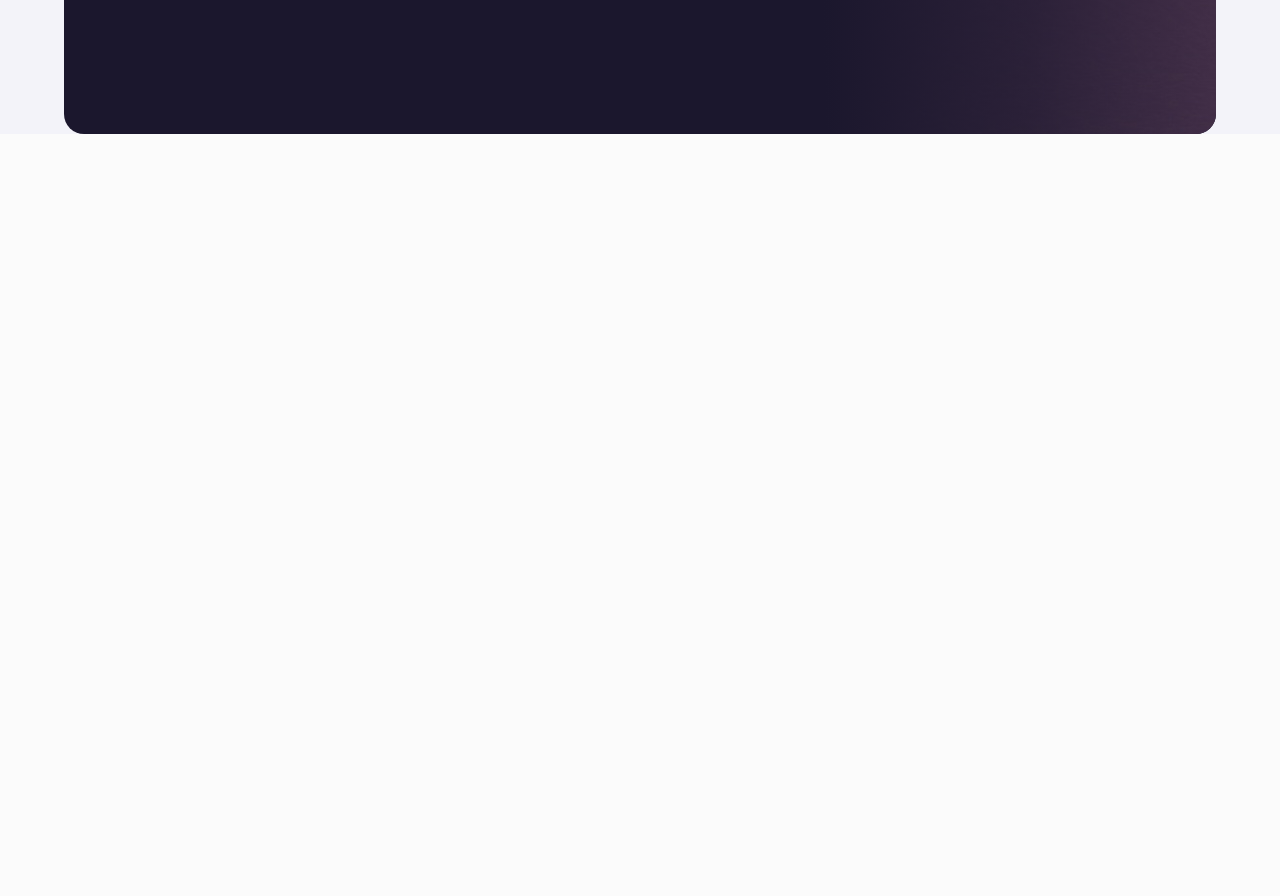
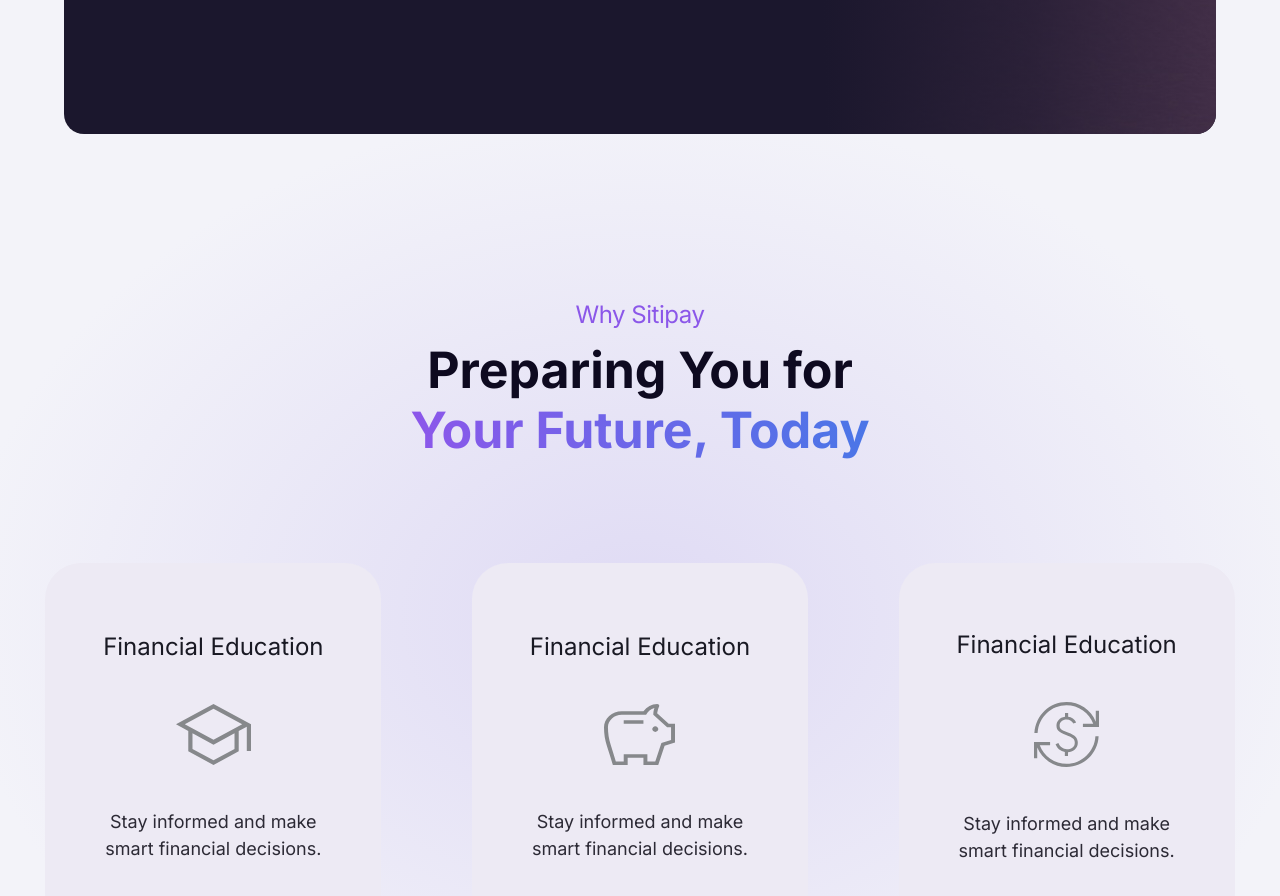
Before and after one commit to mzakrzewska1/SitipayWaitlist, a React (Vite) app: page / in a window 1280 px wide. Shown: the part 3920-4816 px from the top of the page. Before the commit the page ends 4054 px from the top, so only its background shows below. Built offline with nearby package versions, Linux system fonts and the light colour scheme.

Commit message:
add whySitipay component

```diff
--- a/src/App.jsx
+++ b/src/App.jsx
@@ -4,7 +4,7 @@ import NavBar from './components/Navbar/NavBar.jsx';
 import Opening from './components/Opening/Opening';
 import Features from './components/Features/Features';
 import EmpoweringStudents from './components/EmpoweringStudents/EmpoweringStudents';
-// import WhySitipay from './components/WhySitipay/WhySitipay';
+import WhySitipay from './components/WhySitipay/WhySitipay';
 // import Testimonials from './components/Testimonials/Testimonials'
 // import Timeline from './components/Timeline/Timeline';
 // import AboutUs from './components/AboutUs/AboutUs';
@@ -18,10 +18,11 @@ function App() {
       <Opening />
       <Features />
       <EmpoweringStudents />
+      <WhySitipay />
       {/*
 
 
-      <WhySitipay />
+
       <Testimonials />
       <Timeline />
       <AboutUs />
--- /dev/null
+++ b/src/components/WhySitipay/WhySitipay.jsx
@@ -0,0 +1,40 @@
+import React from 'react'
+import './whysitipay.css'
+import schoolIcon from '../../img/school.svg'
+import pigIcon from '../../img/savings.svg'
+import dollarIcon from '../../img/currency_exchange.svg'
+
+const WhySitipay = () => {
+  return (
+      <div className='main-why'>
+
+          <div className='title-div title-margin'>
+              <p>Why Sitipay</p>
+            <h1>Preparing You for <br />
+                <span>Your Future, Today</span></h1>
+          </div>
+          <div className='cards-div'>
+              <div className='why-card'>
+                  <h3>Financial Education</h3>
+                  <img src={schoolIcon} alt="icon" />
+                  <p>Stay informed and make smart financial decisions.</p>
+              </div>
+
+              <div className='why-card'>
+                  <h3>Financial Education</h3>
+                  <img src={pigIcon} alt="icon" />
+                  <p>Stay informed and make smart financial decisions.</p>
+              </div>
+
+              <div className='why-card'>
+                  <h3>Financial Education</h3>
+                  <img src={dollarIcon} alt="icon" />
+                  <p>Stay informed and make smart financial decisions.</p>
+              </div>
+
+          </div>
+    </div>
+  )
+}
+
+export default WhySitipay
--- /dev/null
+++ b/src/components/WhySitipay/whysitipay.css
@@ -0,0 +1,72 @@
+.main-why {
+    background: radial-gradient(ellipse at center, rgba(139, 120, 224, 0.25) 0%, #F3F3F9 75%);
+    padding-bottom: 170px;
+}
+
+.cards-div {
+    display: flex;
+    align-items: center;
+    flex-direction: column;
+}
+
+
+.title-margin {
+    padding-bottom: 30%;
+}
+
+
+.why-card {
+    display: flex;
+    flex-direction: column;
+    justify-content: center;
+    align-items: center;
+    border-radius: 36px;
+    background: #EDEAF4;
+    width: 60%;
+    height: fit-content;
+    padding: 35px 40px 35px 40px;
+    margin-bottom: 8%;
+}
+
+.why-card >h3 {
+    text-align: center;
+    color: #191923;
+    font-size: 20px;
+    font-weight: 400;
+}
+
+.why-card> p {
+    color: #2C2A35;
+    text-align: center;
+    font-size: 18px;
+    font-weight: 400;
+    line-height: 150%;
+}
+
+.why-card> img {
+    padding-top: 43px;
+    padding-bottom: 43px;
+}
+
+
+
+@media (min-width: 1000px) {
+    .cards-div {
+        flex-direction: row;
+        justify-content: space-around;
+    }
+
+    .title-margin {
+        padding-bottom: 8%;
+    }
+
+    .why-card {
+        width: 20%;
+        height: 297.822px;
+        margin-bottom: 0;
+    }
+
+    .why-card>h3 {
+        font-size: 24px;
+    }
+}
```
